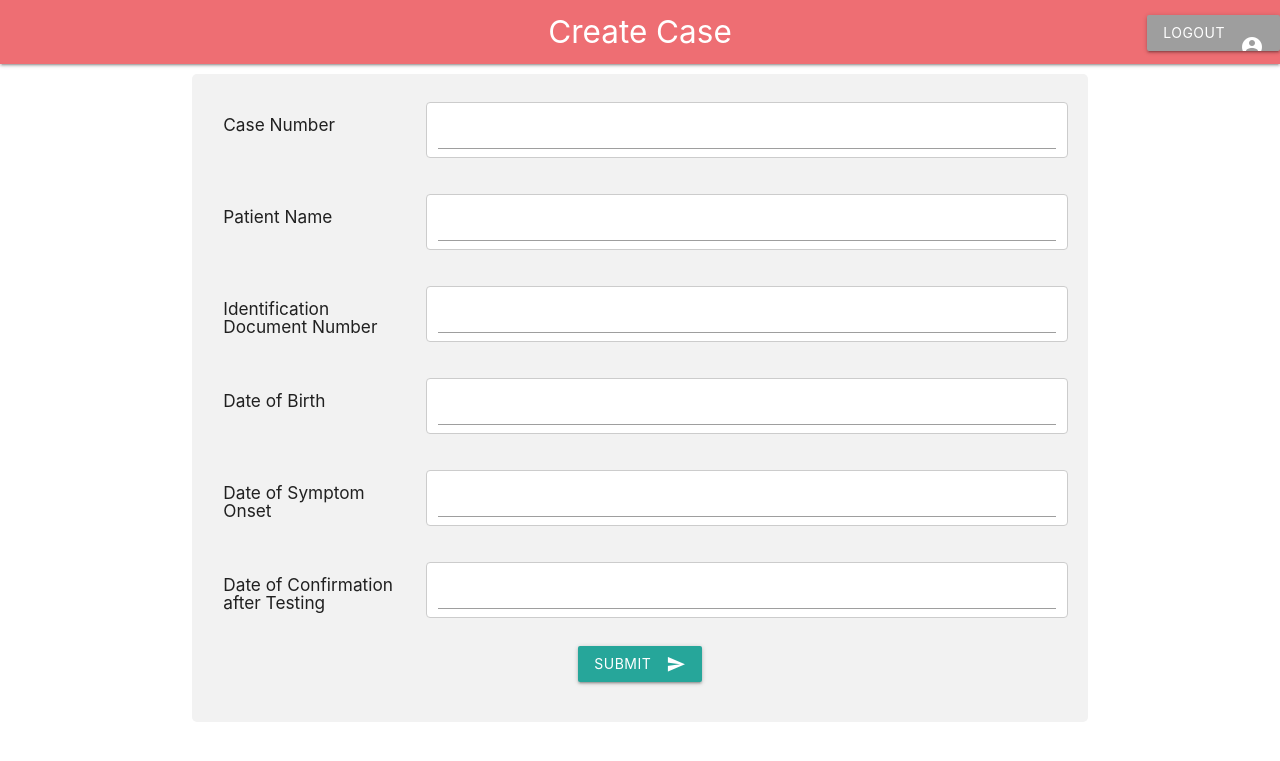
After one commit to priyanksharma7/SSEFinder, a Django app: page /createcase/ in a window 1280 px wide. The commit adds this page. Shown: the top 761 px of the page. Run offline with Django 3.2, Linux system fonts and the light colour scheme; the visitor is signed in with stand-in values (Sample User, id 1); parts of the project's set-up code (start-up, migrations or seed data) failed here and were passed over.

Commit message:
Final Commit

```diff
--- a/app/forms.py
+++ b/app/forms.py
@@ -1,18 +1,20 @@
-from django.forms import ModelForm, DateInput, ModelChoiceField, ModelMultipleChoiceField, Select
-from .models import Event,Case
+from django.forms import ModelForm, DateInput
+from .models import Case, Event
 
-
-class DateInput(DateInput):
-    input_type = 'date'
-
-class Caseform(ModelForm):
+class CaseForm(ModelForm):
     class Meta:
-        widgets = {'date_of_birth': DateInput(), 'date_of_onset': DateInput(), 'date_of_confirmation': DateInput()}
         model = Case
         fields = '__all__'
+        widgets = {
+                'date_of_birth': DateInput(attrs={'class': 'datepicker'}),
+                'date_of_onset': DateInput(attrs={'class': 'datepicker'}),
+                'date_of_confirmation': DateInput(attrs={'class': 'datepicker'}),
+        }
 
-class Eventform(ModelForm):
+class EventForm(ModelForm):
     class Meta:
-        widgets = {'date': DateInput()}
         model = Event
         fields = ['venue_name', 'venue_location', 'date', 'description']
+        widgets = {
+                'date': DateInput(attrs={'class': 'datepicker'}),
+        }
--- a/app/models.py
+++ b/app/models.py
@@ -1,11 +1,7 @@
 from django.db import models
-from datetime import timedelta
 from django.contrib.auth.models import User
 from django.db.models.signals import post_save
 from django.dispatch import receiver
-import requests
-import json
-from urllib.parse import urljoin
 
 # Create your models here.
 
@@ -51,29 +47,3 @@ class Event(models.Model):
 
     def __str__(self):
         return self.venue_name
-
-    def save(self, *args, **kwargs):
-        url = "https://geodata.gov.hk/gs/api/v1.0.0/locationSearch"
-
-        temp = str(self.venue_location)
-        query = "?q=" + temp.replace(" ","%20")
-        final_url = urljoin(url, query)
-        r = requests.get(url = final_url)
-        if r.status_code == 200:
-            data = r.json()
-            data = data[0]
-            self.address = data['addressEN']
-            self.x_coordinate =  float(data['x'])
-            self.y_coordinate =  float(data['y'])
-        else:
-            self.x_coordinate =  0.0
-            self.y_coordinate =  0.0
-            self.address = "-"
-
-        # Check for infector
-        if self.date >= self.case.date_of_onset - timedelta(days=3) and self.date <= self.case.date_of_confirmation:
-            self.infector = True
-        # Check for infected
-        if self.case.date_of_onset >= self.date + timedelta(days=2) and self.case.date_of_onset <= self.date + timedelta(days=14):
-            self.infected = True
-        super(Event, self).save(*args, **kwargs)
--- a/app/urls.py
+++ b/app/urls.py
@@ -4,9 +4,8 @@ from .models import Case
 
 urlpatterns = [
     path('', Home, name='home'),
-    path('case/', Showcase, name='addcase'),
-    path('event/', Showevent, name='showevent'),
-    path('addevent/', Addevent, name='addevent'),
+    path('createcase/', case_create, name='case-create'),
+    path('createevent/', event_create, name='event-create'),
+    path('search', SearchCase, name='search-case'),
     path('list', SSE, name='sse-list'),
-    path('search', SearchCase, name='searchcase'),
 ]
--- a/app/views.py
+++ b/app/views.py
@@ -1,6 +1,9 @@
-from django.shortcuts import render
-from .forms import Caseform, Eventform
+from django.shortcuts import render, redirect
 from .models import Case, Event
+from .forms import CaseForm, EventForm
+import requests
+import json
+from urllib.parse import urljoin
 from datetime import datetime, timedelta
 from django.contrib.auth.decorators import login_required
 
@@ -12,45 +15,70 @@ def Home(request):
     return render(request, template_name)
 
 @login_required
-def Showcase(request):
-    form = Caseform()
-    return render(request, 'addcase.html', {'form':form})
+def case_create(request):
+    if request.method == 'POST':
+        form = CaseForm(request.POST)
+        if form.is_valid():
+            case = form.save(commit=False)
+            if case.date_of_onset > case.date_of_confirmation:
+                form.add_error('date_of_onset', "Date of Onset should not be after Date of Confirmation")
+            else:
+                form.save()
+                request.session['case'] = form.cleaned_data['case_num']
+                return redirect('event-create')
+    else:
+        form = CaseForm()
+    return render(request, 'case_form.html', {'form': form})
 
 @login_required
-def Showevent(request):
-    #This function first stores the Case data and
-    #then renders the add event form
-    global wCase
-    context = {}
+def event_create(request):
+    casedata = Case.objects.get(case_num = request.session['case'])
     if request.method == 'POST':
-        form = Caseform(request.POST)
+        redirect_url = 'home'
+        if 'save' in request.POST:
+            redirect_url = 'event-create'
+        form = EventForm(request.POST)
         if form.is_valid():
-            wCase = form.save()
-    form1 = Eventform()
-    context['case']=wCase.patient_name
-    context['form'] = form1
-    return render(request, 'addfirstevent.html', context)
+            event = form.save(commit=False)
+            event.case = casedata
+            event_function(event)
 
-@login_required
-def Addevent(request):
-    #This function first stores the previously entered even
-    #and then renders the add event form again.
-    form = Eventform(request.POST)
-    if form.is_valid():
-        min_date = wCase.date_of_onset - timedelta(14)
-        max_date = wCase.date_of_confirmation
-        e_date = datetime.strptime(form.data['date'], '%Y-%m-%d').date()
-        if e_date < min_date :
-            return render(request, 'dateerror.html', {'errormessage':"The date of Event is before the 14th day, Do not add this event or change date"})
+            if event.date >= event.case.date_of_onset - timedelta(14) and event.date <= event.case.date_of_confirmation:
+                event.save()
+                return redirect(redirect_url)
+            else:
+                form.add_error('date', "Date of event should be 14 days before the onset of symptoms up to and including the day of confirmation of infection")
 
-        elif e_date > max_date :
-            return render(request, 'dateerror.html', {'errormessage':"The date of Event is after the date of confirmation, Do   not add this event or change date"})
+    else:
+        form = EventForm()
+    return render(request, 'event_form.html', {'form': form, 'case': casedata})
 
-        else:
-            dForm = Event(case=wCase, venue_name=form.cleaned_data['venue_name'], venue_location=form.cleaned_data['venue_location'], date=form.cleaned_data['date'], description=form.cleaned_data['description'])
-            dForm.save()
-    form1 = Eventform()
-    return render(request, 'addevent.html', {'form':form1, 'case':wCase.patient_name})
+# Helper function
+def event_function(event):
+    # Location API
+    url = "https://geodata.gov.hk/gs/api/v1.0.0/locationSearch"
+
+    temp = str(event.venue_location)
+    query = "?q=" + temp.replace(" ","%20")
+    final_url = urljoin(url, query)
+    r = requests.get(url = final_url)
+    if r.status_code == 200:
+        data = r.json()
+        data = data[0]
+        event.address = data['addressEN']
+        event.x_coordinate =  float(data['x'])
+        event.y_coordinate =  float(data['y'])
+    else:
+        event.x_coordinate =  0.0
+        event.y_coordinate =  0.0
+        event.address = "-"
+
+    # Check for infector
+    if event.date >= event.case.date_of_onset - timedelta(days=3) and event.date <= event.case.date_of_confirmation:
+        event.infector = True
+    # Check for infected
+    if event.case.date_of_onset >= event.date + timedelta(days=2) and event.case.date_of_onset <= event.date + timedelta(days=14):
+        event.infected = True
 
 @login_required
 def SearchCase(request):
@@ -82,11 +110,11 @@ def SSE(request):
         start = request.POST.get('start')
         end = request.POST.get('end')
 
-        startdate = datetime.strptime(start, '%d/%m/%Y').date()
-        enddate = datetime.strptime(end, '%d/%m/%Y').date()
+        startdate = datetime.strptime(start, '%Y-%m-%d').date()
+        enddate = datetime.strptime(end, '%Y-%m-%d').date()
 
         if startdate > enddate:
-            context['error'] = "End Date should be after Start Date"
+            context['error'] = "Error: Start Date should be before End Date"
 
         else:
             context['data'] = {}
--- a/templates/base.html
+++ b/templates/base.html
@@ -98,7 +98,7 @@
         });
         $('.datepicker').datepicker({
           autoClose: true,
-          format: 'dd/mm/yyyy',
+          format: 'yyyy-mm-dd',
         });
       });
     </script>
--- /dev/null
+++ b/templates/case_form.html
@@ -0,0 +1,62 @@
+{% extends 'base.html' %}
+
+{% block title %}Create Case{% endblock %}
+
+{% block content %}
+<div class="css container">
+    <form method="post">
+        {% csrf_token %}
+        <div class="row">
+            <div class="col s3">
+                <h6>Case Number</h6>
+            </div>
+            <div class="input-field col s9">
+                {{ form.case_num }}
+            </div>
+        </div>
+        <div class="row">
+            <div class="col s3">
+                <h6>Patient Name</h6>
+            </div>
+            <div class="input-field col s9">
+                {{ form.patient_name }}
+            </div>
+        </div>
+        <div class="row">
+            <div class="col s3">
+                <h6>Identification Document Number</h6>
+            </div>
+            <div class="input-field col s9">
+                {{ form.id_num }}
+            </div>
+        </div>
+        <div class="row">
+            <div class="col s3">
+                <h6>Date of Birth</h6>
+            </div>
+            <div class="input-field col s9">
+                {{ form.date_of_birth }}
+            </div>
+        </div>
+        <div class="row">
+            <div class="col s3">
+                <h6>Date of Symptom Onset</h6>
+            </div>
+            <div class="input-field col s9">
+                {{ form.date_of_onset }}
+            </div>
+        </div>
+        <div class="row">
+            <div class="col s3">
+                <h6>Date of Confirmation after Testing</h6>
+            </div>
+            <div class="input-field col s9" >
+                {{ form.date_of_confirmation }}
+            </div>
+        </div>
+        <div class="row center-align">
+            <button class="btn waves-effect waves-light" type="submit">Submit<i class="material-icons right">send</i></button>
+        </div>
+    </form>
+</div>
+{% endblock %}
--- a/templates/home.html
+++ b/templates/home.html
@@ -5,10 +5,10 @@
     <div class="row center">
         <div class="col s12"><h3>Welcome!</h3></div>
         <div class="col s12">
-            <a class="waves-effect waves-light btn-large blue" href="{% url 'addcase' %}">Create Case Record</a>
+            <a class="waves-effect waves-light btn-large blue" href="{% url 'case-create' %}">Create Case Record</a>
         </div>
         <div class="col s12">
-            <a class="waves-effect waves-light btn-large blue" href="{% url 'searchcase' %}">Search by Case Number</a>
+            <a class="waves-effect waves-light btn-large blue" href="{% url 'search-case' %}">Search by Case Number</a>
         </div>
         <div class="col s12">
             <a class="waves-effect waves-light btn-large blue" href="{% url 'sse-list' %}">View Potential SSEs</a>
--- a/templates/registration/login.html
+++ b/templates/registration/login.html
@@ -7,7 +7,9 @@
   <form method="post">
     {% csrf_token %}
     {{ form.as_p }}
-    <button class="btn waves-effect waves-light" type="submit" name="action">Submit<i class="material-icons right">send</i></button>
+    <div class="row center-align">
+      <button class="btn waves-effect waves-light" type="submit">Submit<i class="material-icons right">send</i></button>
+  </div>
   </form>
 </div>
 {% endblock %}
--- a/templates/search.html
+++ b/templates/search.html
@@ -9,7 +9,7 @@
             <input type="text" name="sCasenum" placeholder="Enter Case Number">
         </div>
         <div class = "col s2">
-            <button class="btn waves-effect waves-light" type="submit">SEARCH CASE</button>
+            <button class="btn waves-effect waves-light" type="submit">SEARCH CASE<i class="material-icons right">search</i></button>
         </div>
       </div>
   </form>
```
Also changed, not shown: templates/addcase.html (deleted, +0 -58 lines), templates/addevent.html (deleted, +0 -45 lines), templates/addfirstevent.html (deleted, +0 -43 lines), templates/dateerror.html (deleted, +0 -8 lines), templates/event_form.html (added, +60 -0 lines), templates/sse.html (+4 -4 lines).
